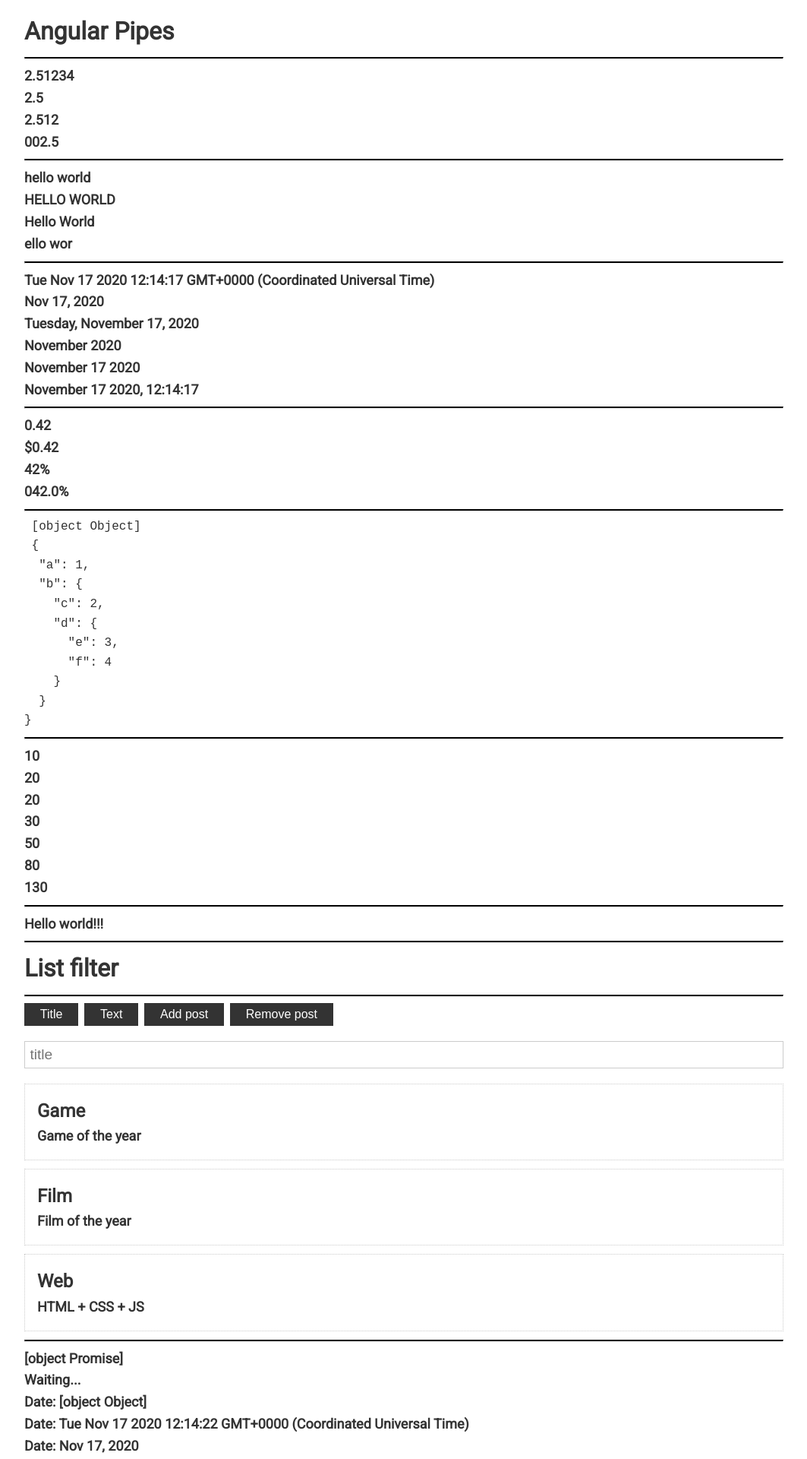
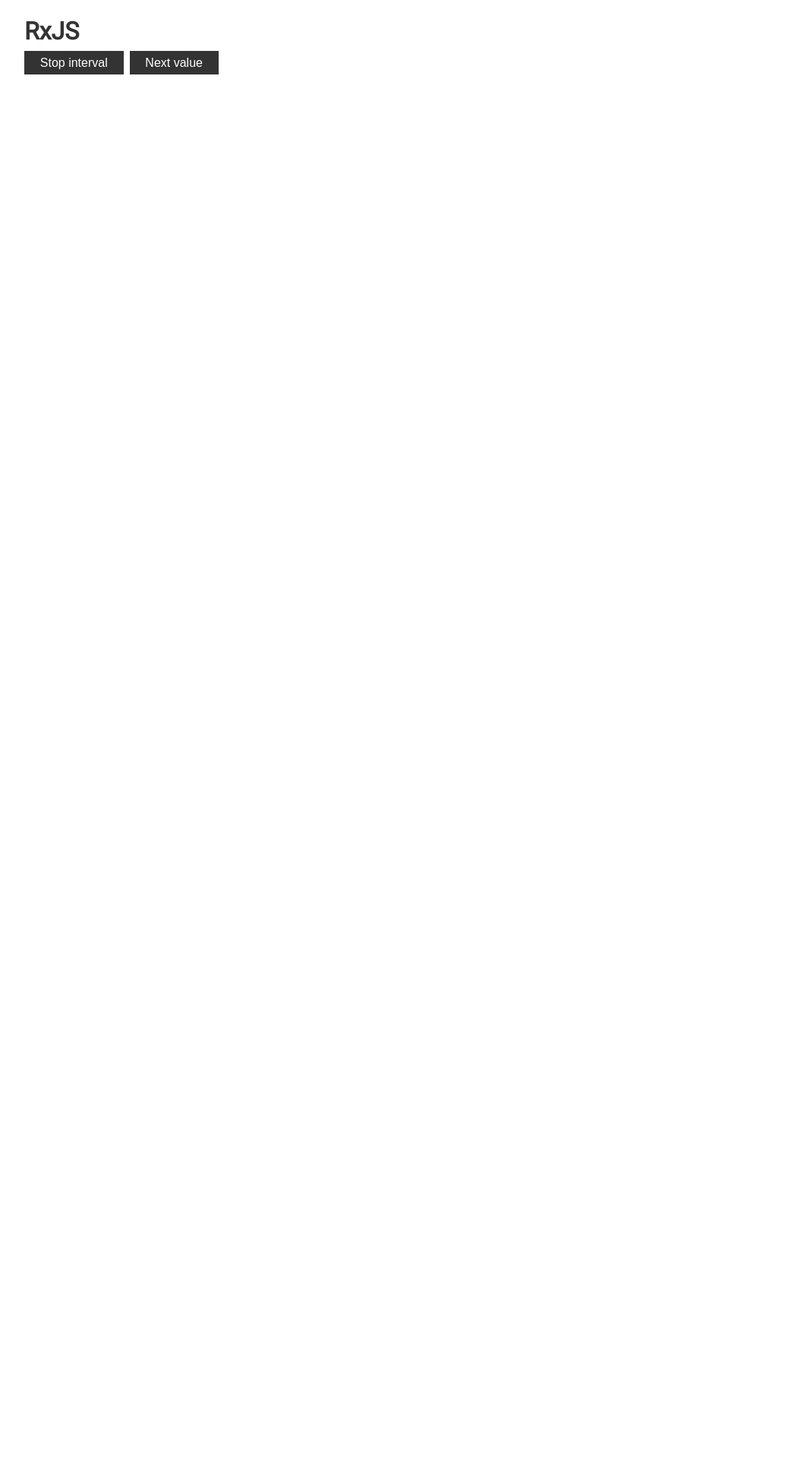
Before and after one commit to neverdreamy/angular-basics, an Angular app: page / in a window 1280 px wide. Shown: the top 1920 px of the page at 76% size, without its empty margins (108-1171 px from the left). After the commit the page ends 800 px from the top, so only its background shows below. Built offline with nearby package versions, Linux system fonts and the light colour scheme.

Commit message:
rxjs example

```diff
--- a/angular.json
+++ b/angular.json
@@ -43,7 +43,6 @@
               "optimization": true,
               "outputHashing": "all",
               "sourceMap": false,
-              "extractCss": true,
               "namedChunks": false,
               "extractLicenses": true,
               "vendorChunk": false,
--- a/src/app/app.component.html
+++ b/src/app/app.component.html
@@ -1,84 +1,8 @@
 <div class="container">
-  <h1>Angular Pipes</h1>
+  <h1>RxJS</h1>
 
-  <hr>
+  <button class="btn" (click)="stop()">Stop interval</button>
 
-  <p> {{ num }} </p>
-  <p> {{ num | number:'1.1-1' }} </p>
-  <p> {{ num | number:'1.1-3' }} </p>
-  <p> {{ num | number:'3.1-1' }} </p>
+  <button class="btn btn-danger" (click)="next()">Next value</button>
 
-  <hr>
-
-  <p> {{ str }} </p>
-  <p> {{ str | lowercase |uppercase }} </p>
-  <p> {{ str | titlecase }} </p>
-  <p> {{ str | slice:1:-2  }} </p>
-
-  <hr>
-
-  <p> {{ date }} </p>
-  <p> {{ date | date }} </p>
-  <p> {{ date | date:'fullDate' }} </p>
-  <p> {{ date | date:'MMMM yyyy' }} </p>
-  <p> {{ date | date:'MMMM dd yyyy' }} </p>
-  <p> {{ date | date:'MMMM dd yyyy, HH:mm:ss' }} </p>
-
-  <hr>
-
-  <p> {{ float }} </p>
-  <p> {{ float | currency }} </p>
-  <p> {{ float | percent }} </p>
-  <p> {{ float | percent:'3.1-2' }} </p>
-
-  <hr>
-
-  <pre> {{ obj }} </pre> <!-- тег <pre> сохраняет форматирование -->
-  <pre> {{ obj | json }} </pre>
-
-  <hr>
-
-  <p> {{ 10 }} </p>
-  <p> {{ 10 | mult }} </p>
-  <p> {{ 10 | mult:2 }} </p>
-  <p> {{ 10 | mult:3 }} </p>
-  <p> {{ 10 | mult:5 }} </p>
-  <p> {{ 10 | mult:8 }} </p>
-  <p> {{ 10 | mult:13 }} </p>
-
-  <hr>
-
-  <p> {{ 'Hello world        ' | exMarks }} </p>
-
-  <hr>
-
-  <h1>List filter</h1>
-
-  <hr>
-
-  <button class="btn" (click)="searchField='title'">Title</button>
-  <button class="btn" (click)="searchField='text'">Text</button>
-
-  <button class="btn" (click)="addPost()">Add post</button>
-  <button class="btn" (click)="removePost()">Remove post</button>
-
-  <input type="text" placeholder="{{searchField}}" [(ngModel)]="search">
-
-  <div
-    *ngFor="let post of posts | filter:search:searchField"
-    class="card"
-  >
-    <h2> {{ post.title }} </h2>
-    <p> {{ post.text }} </p>
-  </div>
-
-  <hr>
-
-  <p> {{ promise }} </p>
-  <p>Waiting... {{ promise | async }} </p>
-
-  <p>Date: {{ myDate }} </p>
-  <p>Date: {{ myDate | async }} </p>
-  <p>Date: {{ myDate | async | date }} </p>
-  <p>Date: {{ myDate | async | date:'HH:mm:ss' }} </p>
 </div>
--- a/src/app/app.component.scss
+++ b/src/app/app.component.scss
@@ -6,3 +6,8 @@ p {
 hr {
   border-top: 2px solid black;
 }
+
+pre {
+  font-weight: bold;
+  color: rgb(52, 5, 8);
+}
--- a/src/app/app.component.ts
+++ b/src/app/app.component.ts
@@ -1,10 +1,5 @@
 import {Component} from '@angular/core';
-import {Observable} from 'rxjs';
-
-export interface Post {
-  title: string;
-  text: string;
-}
+import {Subscription, Subject} from 'rxjs';
 
 @Component({
   selector: 'app-root',
@@ -13,51 +8,23 @@ export interface Post {
 })
 
 export class AppComponent {
-  num = 2.51234;
-  str = 'hello world';
-  date: Date = new Date();
-  float = 0.42;
 
-  obj = {
-    a: 1,
-    b: {
-      c: 2,
-      d: {
-        e: 3,
-        f: 4
-      }
-    }
-  };
+  sub: Subscription;
+  stream$: Subject<number> = new Subject<number>();
+  counter = 0;
 
-  search = '';
-  searchField = 'title';
-
-  promise: Promise<string> = new Promise<string>(resolve => {
-    setTimeout(() => {
-      resolve('Promise resolved');
-    }, 6000);
-  });
-
-  myDate: Observable<Date> = new Observable( obs => {
-    setInterval(() => {
-      obs.next(new Date());
-    }, 1000);
-  });
-
-  posts: Post[] = [
-    {title: 'Game', text: 'Game of the year'},
-    {title: 'Film', text: 'Film of the year'},
-    {title: 'Web', text: 'HTML + CSS + JS'}
-  ];
-
-  addPost() {
-    this.posts.unshift({
-      title: 'Post title',
-      text: 'Post text'
+  constructor() {
+    this.stream$.subscribe(value => {
+      console.log('Subscribe', value);
     });
   }
 
-  removePost() {
-    this.posts.shift();
+  stop() {
+    this.sub.unsubscribe();
+  }
+
+  next() {
+    this.counter++;
+    this.stream$.next(this.counter);
   }
 }
--- a/src/app/pipes/ex-marks.pipe.ts
+++ /dev/null
@@ -1,13 +0,0 @@
-import { Pipe, PipeTransform } from '@angular/core';
-
-@Pipe({
-  name: 'exMarks'
-})
-
-export class ExMarksPipe implements PipeTransform {
-
-  transform(str: string): string {
-    return `${str.trim()}!!!`;
-  }
-
-}
--- a/src/app/pipes/filter.pipe.ts
+++ /dev/null
@@ -1,21 +0,0 @@
-import { Pipe, PipeTransform } from '@angular/core';
-import {Post} from '../app.component';
-
-@Pipe({
-  name: 'filter',
-  pure: false
-})
-
-export class FilterPipe implements PipeTransform {
-
-  transform(posts: Post[], search: string = '', field: string = 'title'): Post[] {
-    if (!search.trim()) {
-      return posts;
-    }
-
-    return posts.filter(post => {
-      return post[field].toLowerCase().includes(search.toLowerCase());
-    });
-  }
-
-}
--- a/src/app/pipes/mult-by.pipe.ts
+++ /dev/null
@@ -1,11 +0,0 @@
-import { Pipe, PipeTransform } from '@angular/core';
-
-@Pipe({
-  name: 'mult'
-})
-
-export class MultByPipe implements PipeTransform {
-  transform(num: number, pow: number = 2): number {
-    return num * pow;
-  }
-}
```
Also changed, not shown: package.json (+13 -13 lines), src/app/app.module.ts (+1 -7 lines), 1 other file (tests, documents, lock files or other folders).
